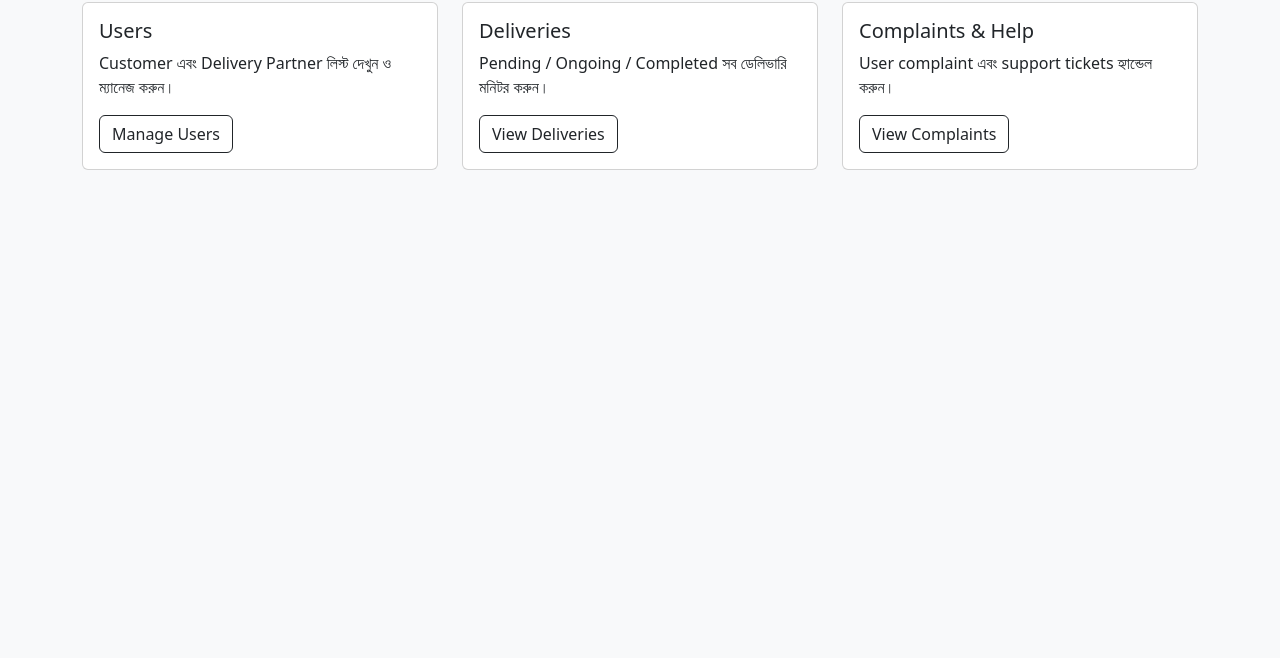
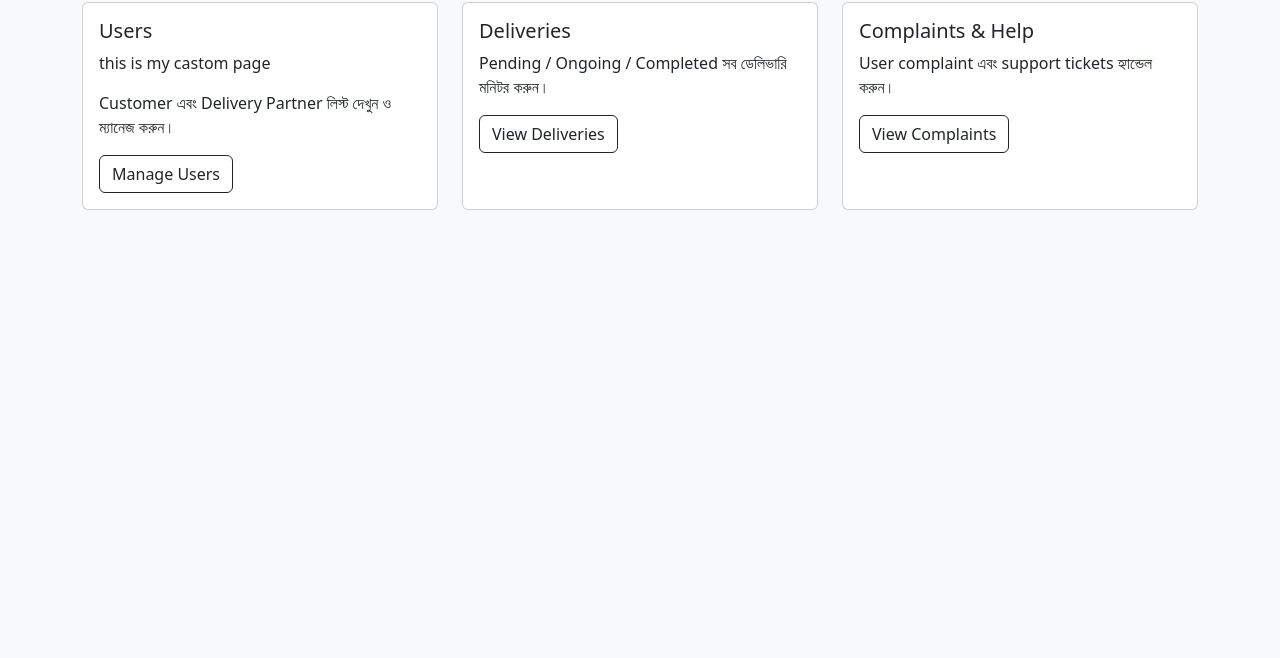
Before and after one commit to tanvireamon/low-cost-delivery, a plain HTML site: page src/main/resources/templates/admin-dashboard.html in a window 1280 px wide. Shown: the part 142-800 px from the top of the page. Drawn offline with nearby package versions, Linux system fonts and the light colour scheme.

Commit message:
add new line

```diff
--- a/src/main/resources/templates/admin-dashboard.html
+++ b/src/main/resources/templates/admin-dashboard.html
@@ -66,6 +66,7 @@
       <div class="card h-100">
         <div class="card-body">
           <h5 class="card-title">Users</h5>
+           <p>this is my castom page </p>
           <p class="card-text">Customer এবং Delivery Partner লিস্ট দেখুন ও ম্যানেজ করুন।</p>
           <a href="#" class="btn btn-outline-dark">Manage Users</a>
         </div>
```
